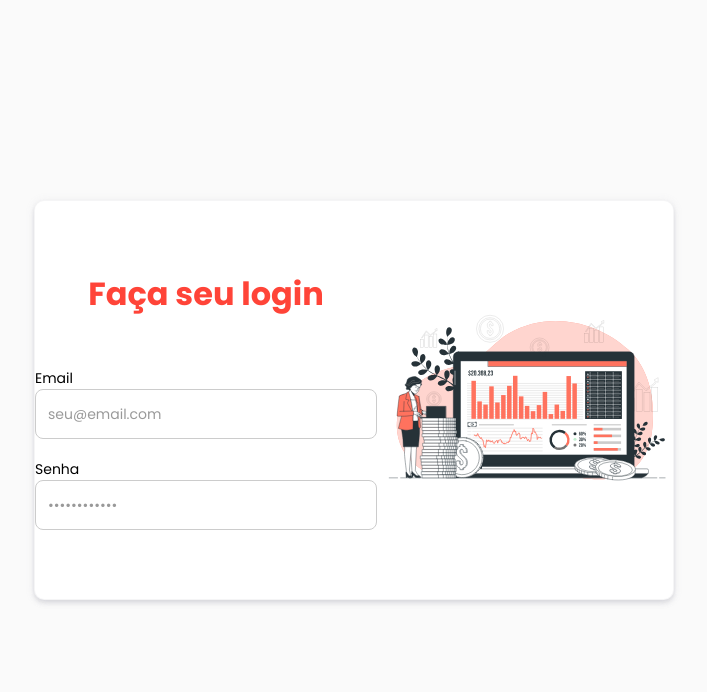
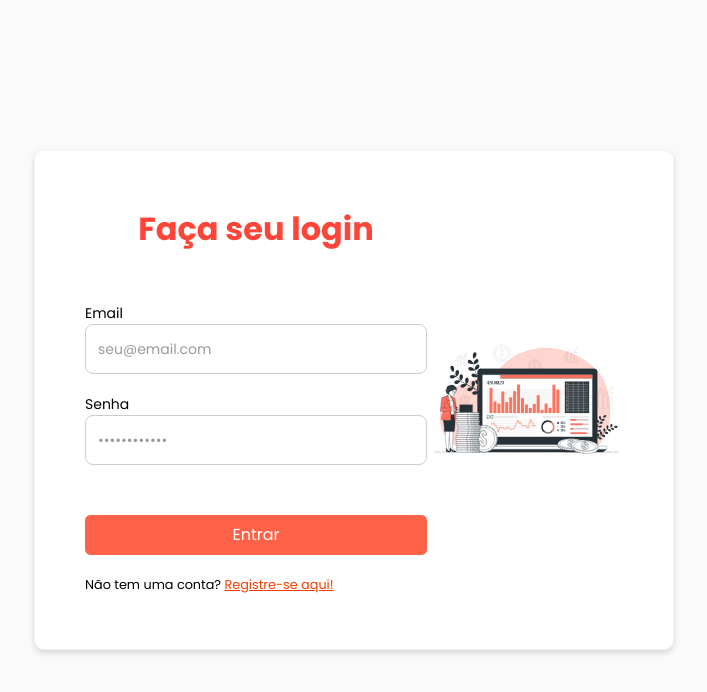
Before and after one commit to wartc/portalweb-mostqi, a React (Create React App) app in the folder portal-web/frontend/: page / in a window 1280 px wide. Shown: the top 692 px of the page, without its empty margins (286-993 px from the left). Built offline with nearby package versions, Linux system fonts and the light colour scheme.

Commit message:
feat(frontend): create button and link in ui & use in login page

```diff
--- a/portal-web/frontend/src/pages/Login/FormContainer.tsx
+++ b/portal-web/frontend/src/pages/Login/FormContainer.tsx
@@ -3,6 +3,11 @@ import styled from "styled-components";
 const FormContainer = styled.div`
   width: 50%;
   height: 50%;
+
+  min-width: 500px;
+  min-height: 500px;
+  padding: 50px;
+
   background-color: white;
   border-radius: 10px;
   border: 1px solid rgba(152, 152, 166, 0.1);
--- /dev/null
+++ b/portal-web/frontend/src/pages/Login/LoginIllustration.jsx
@@ -0,0 +1,11 @@
+import styled from "styled-components";
+
+import { ReactComponent as LoginIllustration } from "../../assets/images/InvestmentIllustration.svg";
+
+export default styled(LoginIllustration)`
+  max-height: 70%;
+
+  @media (max-width: 1024px) {
+    display: none;
+  }
+`;
--- a/portal-web/frontend/src/pages/Login/index.tsx
+++ b/portal-web/frontend/src/pages/Login/index.tsx
@@ -1,9 +1,10 @@
 import Input from "../../ui/Input";
 import Title from "../../ui/Title";
+import Link from "../../ui/Link";
+import Button from "../../ui/Button";
 import Container from "./Container";
 import FormContainer from "./FormContainer";
-
-import { ReactComponent as LoginIllustration } from "../../assets/images/InvestmentIllustration.svg";
+import LoginIllustration from "./LoginIllustration";
 
 const Login = () => {
   return (
@@ -25,10 +26,21 @@ const Login = () => {
             placeholder="seu@email.com"
             style={{ marginBottom: 20 }}
           />
-          <Input label="Senha" type="password" placeholder="••••••••••••" />
+          <Input
+            label="Senha"
+            type="password"
+            placeholder="••••••••••••"
+            style={{ marginBottom: 50 }}
+          />
+
+          <Button>Entrar</Button>
+
+          <p style={{ marginTop: 20, fontSize: "0.8rem" }}>
+            Não tem uma conta? <Link to="/">Registre-se aqui!</Link>
+          </p>
         </div>
 
-        <LoginIllustration style={{ maxHeight: "70%" }} />
+        <LoginIllustration />
       </FormContainer>
     </Container>
   );
--- /dev/null
+++ b/portal-web/frontend/src/ui/Button.tsx
@@ -0,0 +1,24 @@
+import styled from "styled-components";
+
+type ButtonProps = {
+  secondary?: boolean;
+};
+
+const Button = styled.button<ButtonProps>`
+  min-height: 2.5rem;
+  cursor: pointer;
+
+  color: ${({ secondary }) => (secondary ? "tomato" : "white")};
+  border: 1px solid tomato;
+  border-radius: 4pt;
+  background-color: ${({ secondary }) => (secondary ? "white" : "tomato")};
+
+  &:hover {
+    ${({ secondary }) => (secondary ? "color" : "background-color")}: #f63e02;
+    border-color: #f63e02;
+  }
+
+  transition: all 0.15s ease-in-out;
+`;
+
+export default Button;
--- /dev/null
+++ b/portal-web/frontend/src/ui/Link.tsx
@@ -0,0 +1,9 @@
+import { Link } from "react-router-dom";
+import styled from "styled-components";
+
+const StyledLink = styled(Link)`
+  text-decoration: underline;
+  color: #f63e02;
+`;
+
+export default StyledLink;
```
